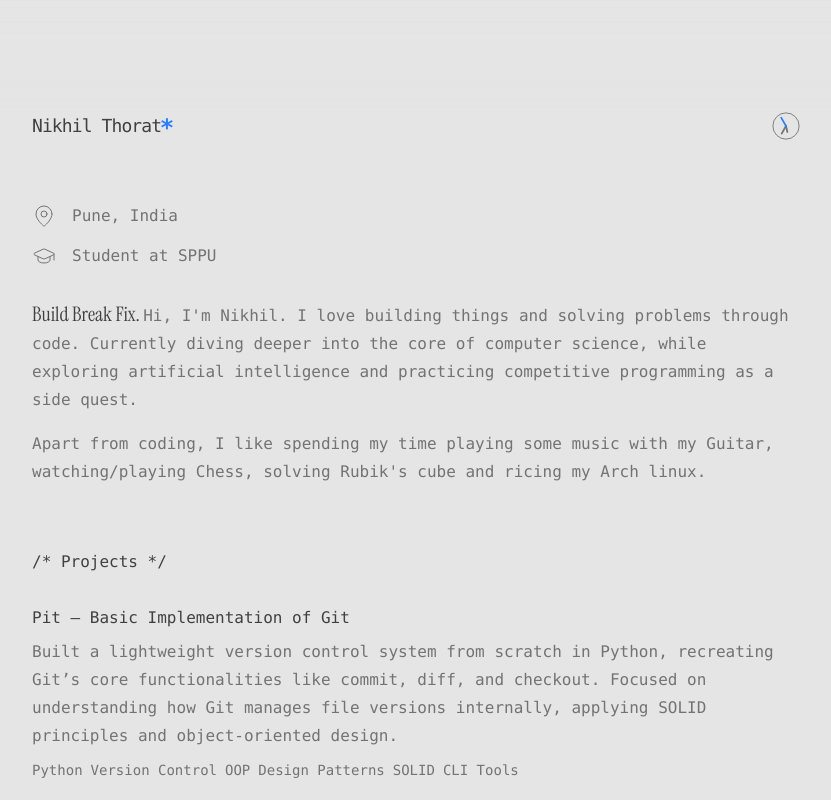
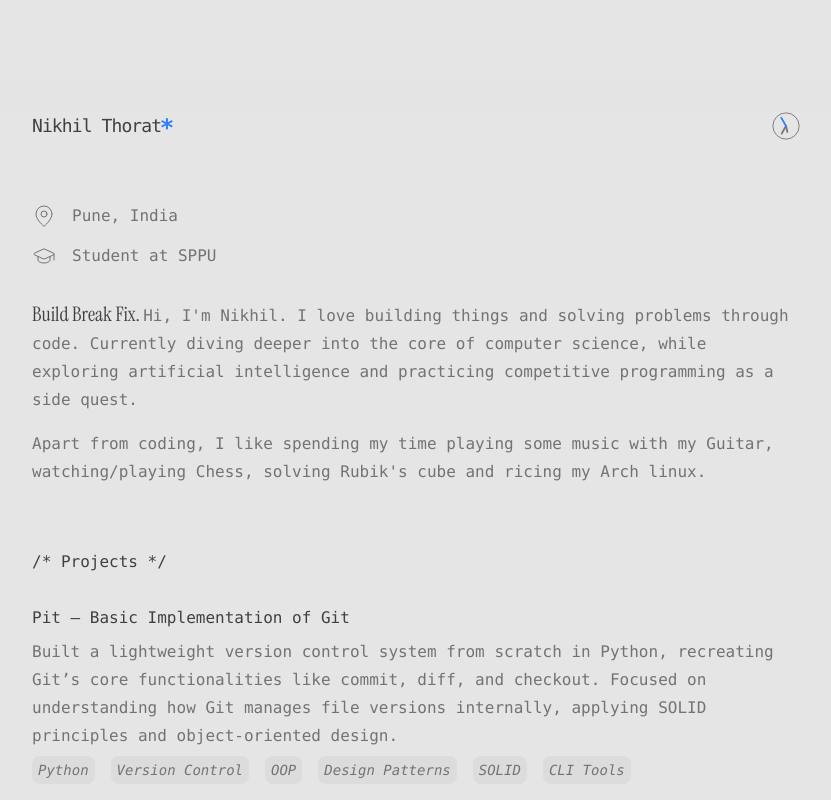
Before and after one commit to nikhil-thorat/portfolio, a Next.js app: page / in a window 1280 px wide. Shown: the top 800 px of the page, without its empty margins (224-1055 px from the left). Built offline with nearby package versions, Linux system fonts and the light colour scheme.

Commit message:
improved project's look

```diff
--- a/src/components/projects.tsx
+++ b/src/components/projects.tsx
@@ -6,16 +6,16 @@ function Projects() {
         <Title>Projects</Title>
         <div className="flex flex-col gap-12">
             {projects.map((project) => {
-                return <div key={project.github} className="flex flex-col gap-2">
-                    <a href={project.github} target="_blank" className="w-fit hover:underline decoration-2 underline-offset-2 decoration-blue-500">
+                return <div key={project.github} className="flex flex-col gap-2 group/project">
+                    <a href={project.github} target="_blank" className="w-fit group-hover/project:underline decoration-2 underline-offset-2 decoration-blue-500">
                         <h1 className="w-fit text-neutral-700">{project.title}</h1>
                     </a>
                     <p className="leading-7">
                         {project.description}
                     </p>
-                    <div className="space-x-2">
+                    <div className="space-x-4">
                         {project.tags.map((tag) => {
-                            return <span className="text-sm" key={tag}>{tag}</span>
+                            return <span className="text-sm italic bg-neutral-300/50 p-1.5 rounded-lg" key={tag}>{tag}</span>
                         })}
                     </div>
                 </div>
```
